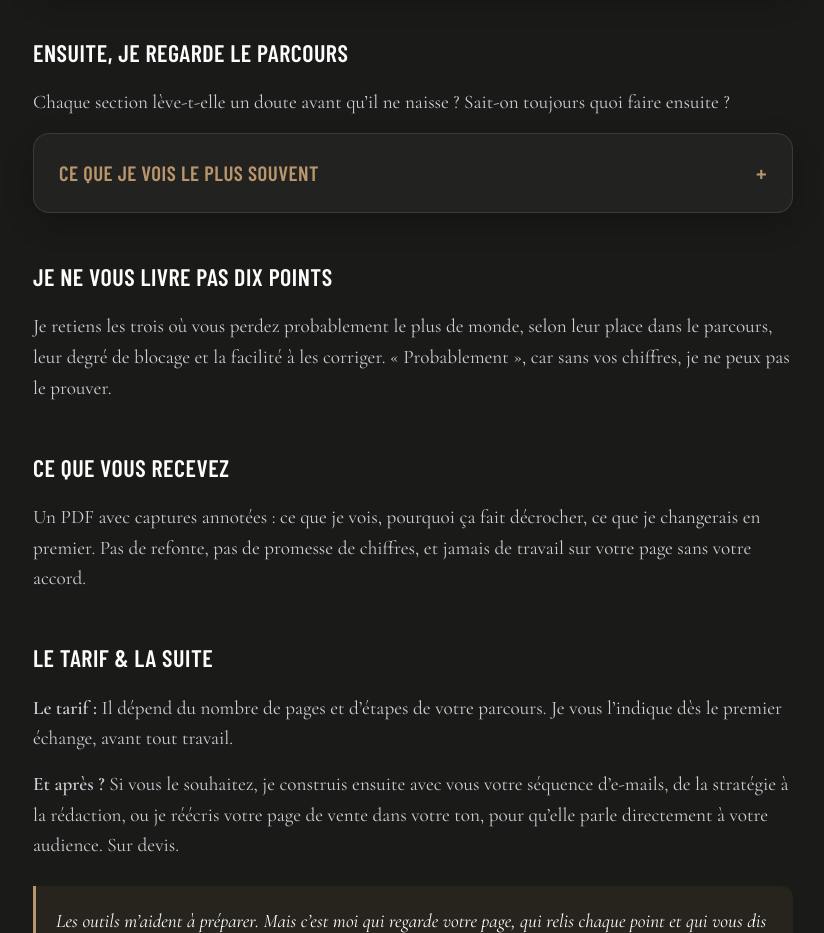
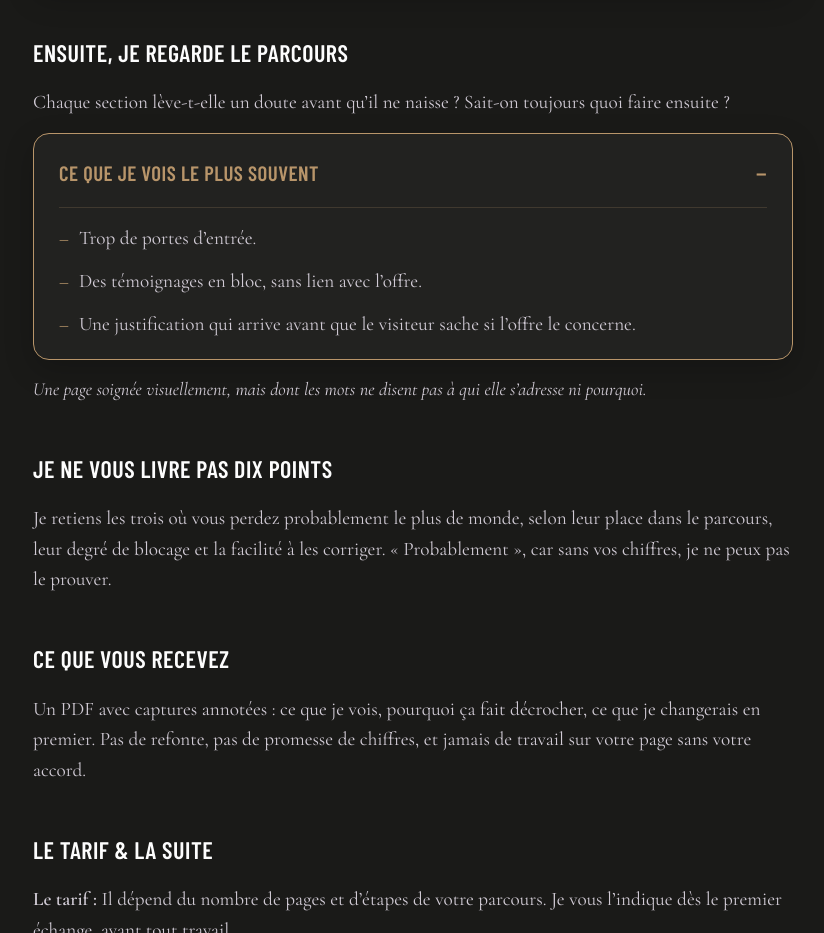
Before and after one commit to lamoutardenoire-beep/ma-m-thode-de-travail, a plain HTML site: page index.html in a window 1280 px wide. Shown: the part 900-1833 px from the top of the page, without its empty margins (227-1051 px from the left). Drawn offline with nearby package versions, Linux system fonts and the light colour scheme.

Commit message:
Update index.html

```diff
--- a/index.html
+++ b/index.html
@@ -100,13 +100,6 @@
 
         .bio-section p:last-child {
             margin-bottom: 0;
-        }
-
-        .hero-intro {
-            font-size: 1.3rem;
-            color: var(--text-muted);
-            max-width: 680px;
-            font-style: italic;
         }
 
         /* SECTIONS */
@@ -258,6 +251,14 @@
             position: absolute;
             left: 0;
             color: var(--accent-copper);
+        }
+
+        /* LIGNE SUPPLÉMENTAIRE SOUS L'ACCORDÉON */
+        .accordion-footer-note {
+            margin-top: 15px;
+            font-style: italic;
+            color: var(--text-muted);
+            font-size: 1.15rem;
         }
 
         /* TEXT BLOCKS */
@@ -435,7 +436,8 @@
             Chaque section lève-t-elle un doute avant qu’il ne naisse ? Sait-on toujours quoi faire ensuite ?
         </p>
 
-        <details class="accordion">
+        <!-- OUVERT PAR DÉFAUT GRÂCE À 'open' -->
+        <details class="accordion" open>
             <summary>Ce que je vois le plus souvent</summary>
             <div class="accordion-content">
                 <ul>
@@ -445,6 +447,10 @@
                 </ul>
             </div>
         </details>
+
+        <div class="accordion-footer-note">
+            Une page soignée visuellement, mais dont les mots ne disent pas à qui elle s’adresse ni pourquoi.
+        </div>
     </div>
 
     <!-- SECTION 3 -->
```
